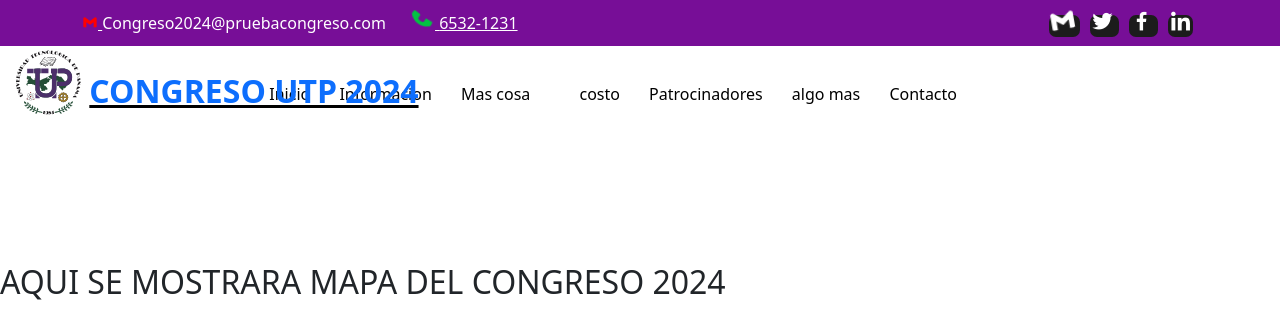
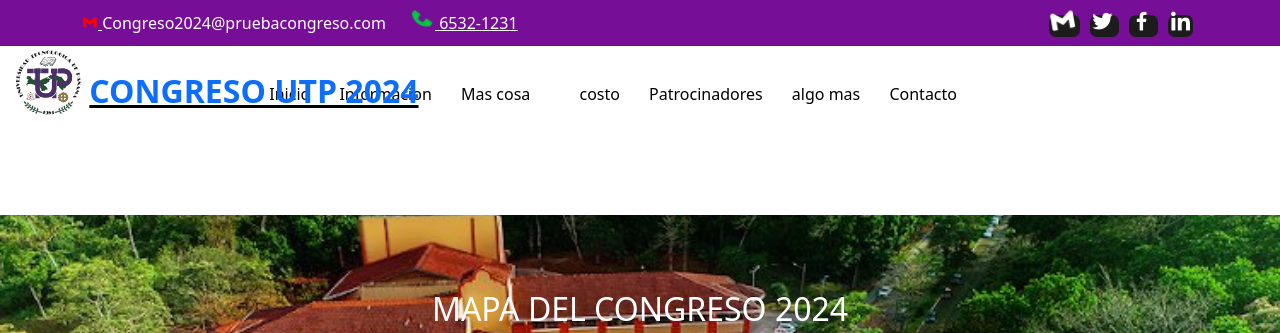
Before and after one commit to josh19ds1/Proyecto_FDESVII, a PHP site: the page made by Congreso 2024/view/mapa.php in a window 1280 px wide. Shown: the part 17-350 px from the top of the page. Run offline with PHP 8.4, Linux system fonts and the light colour scheme.

Commit message:
Add files via upload

```diff
--- a/Congreso 2024/view/mapa.php
+++ b/Congreso 2024/view/mapa.php
@@ -7,13 +7,11 @@
     <link href='https://unpkg.com/boxicons@2.1.1/css/boxicons.min.css' rel='stylesheet'>
 
 <link href="public/css/bootstrap.min.css" rel="stylesheet">
-<link  href =" https://fonts.googleapis.com/css?family=Lato|Liu+Jian+Mao+Cao&display=swap " rel =" hoja de estilo " >
-
-<link rel="hoja de estilo"  href="../public/css/congresostylecss">
+<!--<link  href =" https://fonts.googleapis.com/css?family=Lato|Liu+Jian+Mao+Cao&display=swap " rel =" hoja de estilo " >
+-->
+<link rel="stylesheet"  href="../public/css/congresostyle.css">
 
 </head>
-
-
 <body >
 
 
@@ -24,12 +22,17 @@
    <br><br><br>
 
 
-   <section class="utpfondo">
-      <article>
-      <br><br>
-   <h2>AQUI SE MOSTRARA MAPA DEL CONGRESO 2024</h2>
-</artcile>
+   <section class="fondoutp">
 
+      <article class="contenido">
+      <br>
+             <h2 >MAPA DEL CONGRESO 2024</h2>
+                  <section class="imagenmapa">
+                      <img src="../public/src/mapa.png" >
+                      <br><br>
+                  </section>
+
+      </article>
    </section>
 
 
```
